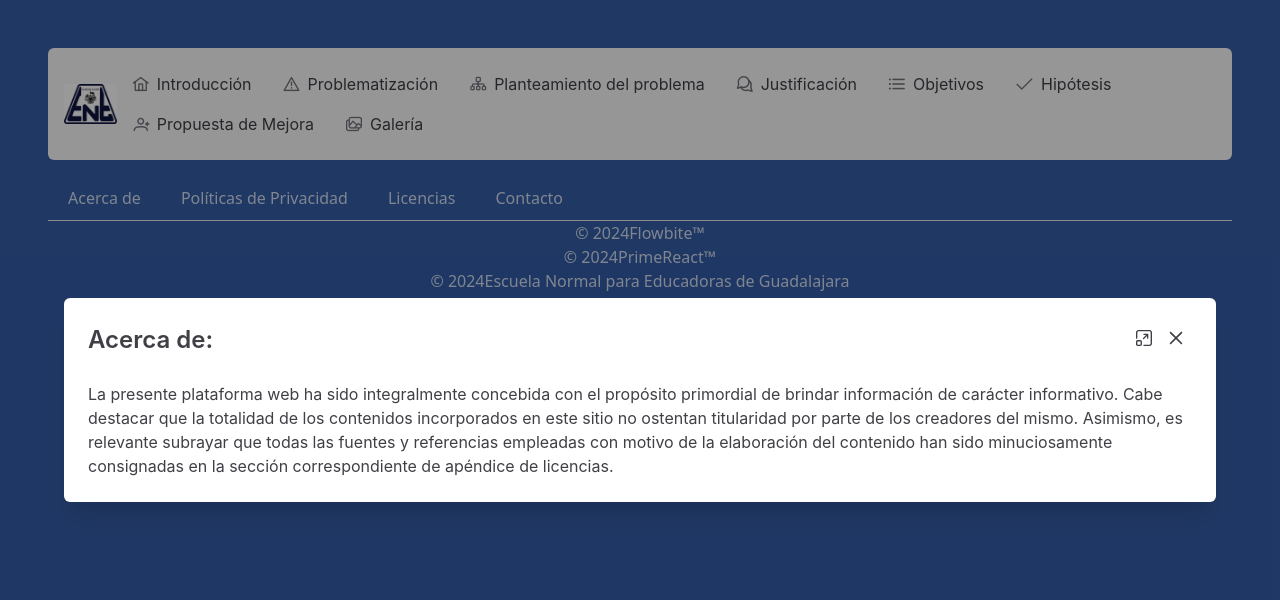
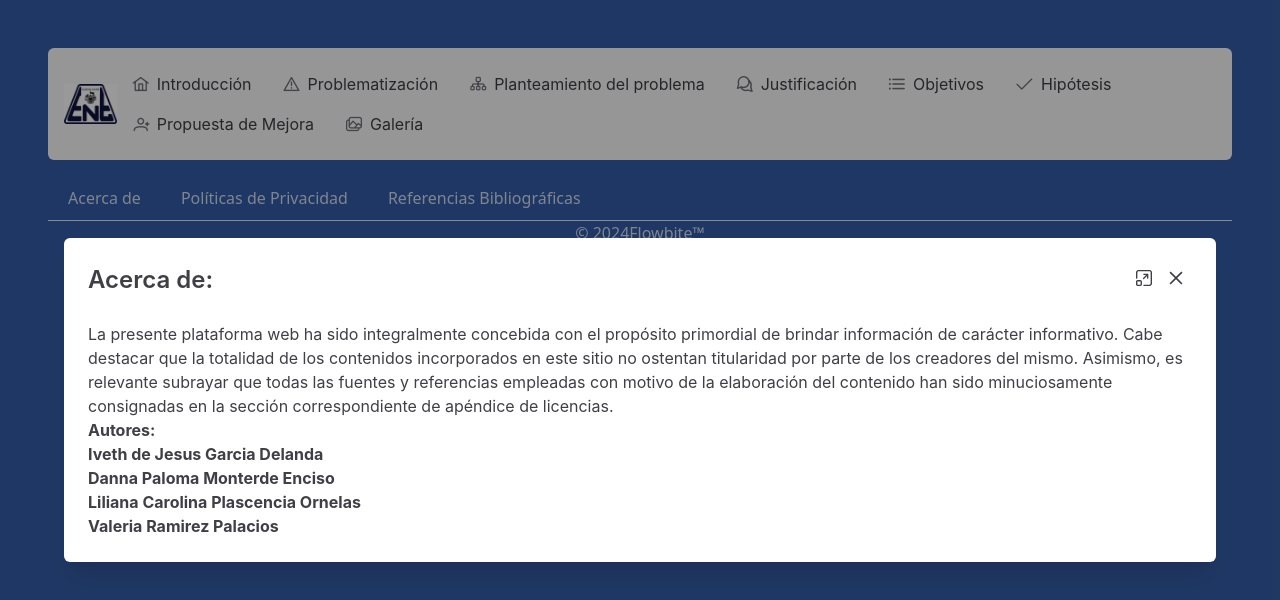
Before and after one commit to Snowbeast138/EnegProject, a React (Vite) app in the folder EnegApp/: page / in a window 1280 px wide. Both pictures are taken after a click on the button "Acerca de". Shown: the top 600 px of the page. Built offline with nearby package versions, Linux system fonts and the light colour scheme; a web font is replaced by a local one.

Commit message:
About It

```diff
--- a/EnegApp/src/components/FooterBar.tsx
+++ b/EnegApp/src/components/FooterBar.tsx
@@ -4,14 +4,12 @@ import { Button } from "primereact/button";
 import { Footer } from "flowbite-react";
 import PolicityInfo from "./FooterInfo/PolicityInfo";
 import LicensingInfo from "./FooterInfo/LicensingInfo";
-import ContactInfo from "./FooterInfo/ContactInfo";
 import AboutInfo from "./FooterInfo/AboutInfo";
 
 function FooterBar() {
   const [visibleAbout, setVisibleAbout] = useState(false);
   const [visiblePrivacity, setVisiblePrivacity] = useState(false);
   const [visibleLicensing, setVisibleLicensing] = useState(false);
-  const [visibleContact, setVisibleContact] = useState(false);
 
   const buttonStyle = {
     padding: "10px 20px", // Ajusta estos valores según sea necesario
@@ -52,17 +50,6 @@ function FooterBar() {
         <LicensingInfo />
       </Dialog>
 
-      <Dialog
-        header="Contacto:"
-        visible={visibleContact}
-        maximizable
-        style={{ width: "90vw" }}
-        breakpoints={{ "960px": "75vw", "641px": "100vw" }}
-        onHide={() => setVisibleContact(false)}
-      >
-        <ContactInfo />
-      </Dialog>
-
       <Footer container>
         <div className="w-full text-center">
           <div className="w-full justify-between sm:flex sm:items-center sm:justify-between">
@@ -80,16 +67,10 @@ function FooterBar() {
                 onClick={() => setVisiblePrivacity(true)}
               />
               <Button
-                label="Licencias"
+                label="Referencias Bibliográficas"
                 link
                 style={buttonStyle}
                 onClick={() => setVisibleLicensing(true)}
-              />
-              <Button
-                label="Contacto"
-                link
-                style={buttonStyle}
-                onClick={() => setVisibleContact(true)}
               />
             </Footer.LinkGroup>
           </div>
--- a/EnegApp/src/components/FooterInfo/AboutInfo.tsx
+++ b/EnegApp/src/components/FooterInfo/AboutInfo.tsx
@@ -13,6 +13,15 @@ function AboutInfo() {
         minuciosamente consignadas en la sección correspondiente de apéndice de
         licencias.
       </p>
+      <p style={{ fontWeight: "bold" }}>Autores:</p>
+      <ul>
+        <li style={{ fontWeight: "bold" }}>Iveth de Jesus Garcia Delanda</li>
+        <li style={{ fontWeight: "bold" }}>Danna Paloma Monterde Enciso</li>
+        <li style={{ fontWeight: "bold" }}>
+          Liliana Carolina Plascencia Ornelas
+        </li>
+        <li style={{ fontWeight: "bold" }}>Valeria Ramirez Palacios </li>
+      </ul>
     </div>
   );
 }
--- a/EnegApp/src/components/FooterInfo/ContactInfo.tsx
+++ /dev/null
@@ -1,11 +0,0 @@
-import React from "react";
-
-function ContactInfo() {
-  return (
-    <div>
-      <p className="font-bold">Desarrollado por:</p>
-    </div>
-  );
-}
-
-export default ContactInfo;
```
